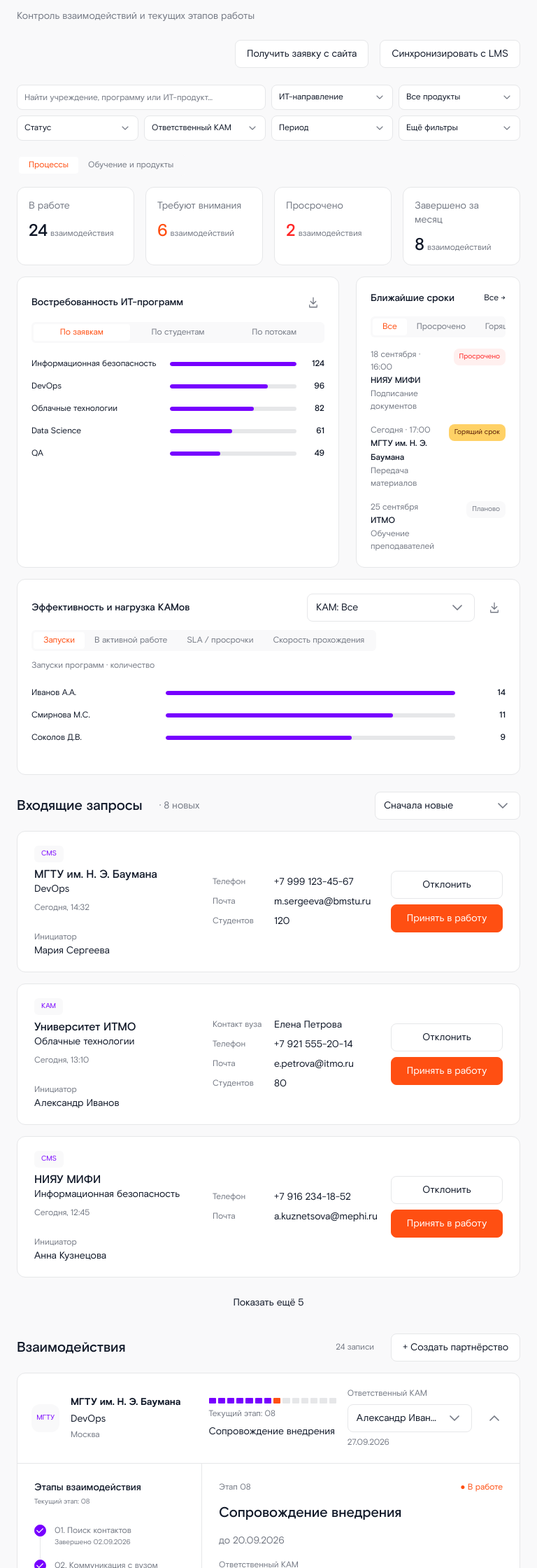
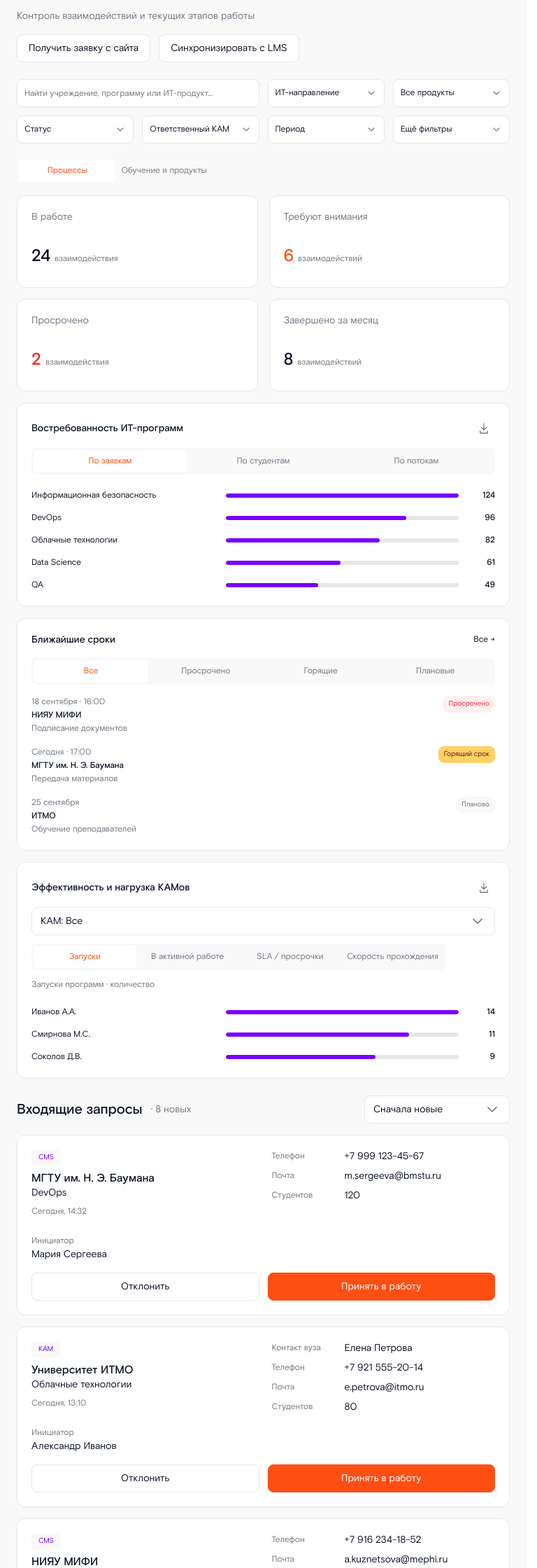
Before and after one commit to toptashka/AT2M, a React (Vite) app in the folder web/: page / in a window 768 px wide. Shown: the part 160-2400 px from the top of the page at 70% size. Built offline with nearby package versions, Linux system fonts and the light colour scheme.

Commit message:
fix: node_modules, upd WorkRegion - optimized the tablet's adaptivity

```diff
--- a/web/src/components/WorkRegion/WorkRegionLayout.css
+++ b/web/src/components/WorkRegion/WorkRegionLayout.css
@@ -1,7 +1,7 @@
 .work-region-layout {
   display: flex;
   flex-direction: column;
-  min-width: 768px;
+  min-width: 0;
   min-height: 100vh;
   min-height: 100svh;
   font-family: "Rostelecom Basis", Arial, sans-serif;
@@ -33,3 +33,27 @@
     min-width: 0;
   }
 }
+
+
+@media (min-width: 768px) and (max-width: 1279px) {
+  .work-region-layout > .site-footer .site-footer-inner {
+    width: calc(100% - 48px);
+    gap: 16px 24px;
+    padding-block: 20px;
+  }
+}
+
+@media (min-width: 768px) and (max-width: 1023px) {
+  .work-region-layout > .site-footer .site-footer-inner {
+    flex-direction: column;
+    align-items: center;
+    gap: 8px;
+    text-align: center;
+  }
+
+  .work-region-layout > .site-footer p:first-child {
+    flex: none;
+    max-width: 60ch;
+    text-wrap: balance;
+  }
+}
--- a/web/src/components/WorkRegion/WorkRegionUser.css
+++ b/web/src/components/WorkRegion/WorkRegionUser.css
@@ -1,5 +1,5 @@
 .aw {
-  min-width: 768px;
+  min-width: 0;
   min-height: 100vh;
   background: var(--a-page);
   color: var(--a-text);
@@ -1053,3 +1053,343 @@
     width: auto;
   }
 }
+
+@media (min-width: 768px) and (max-width: 1279px) {
+  .aw.aw > .at-header {
+    min-width: 0;
+  }
+
+  .aw.aw .aw-page {
+    width: calc(100% - 48px);
+    padding: 24px 0 48px;
+  }
+
+  .aw.aw .at-header .at-header-inner {
+    width: calc(100% - 48px);
+  }
+
+  .aw.aw .aw-heading {
+    flex-wrap: wrap;
+    gap: 16px;
+  }
+
+  .aw.aw .aw-top-actions {
+    width: 100%;
+    justify-content: flex-start;
+    flex-wrap: wrap;
+    gap: 12px;
+    margin: 0;
+  }
+
+  .aw.aw .at-button {
+    min-width: 0;
+    min-height: 40px;
+    white-space: normal;
+    overflow-wrap: anywhere;
+  }
+
+  .aw.aw .aw-toolbar {
+    grid-template-columns: repeat(4, minmax(0, 1fr));
+    gap: 12px;
+  }
+
+  .aw.aw .aw-toolbar > .at-input {
+    grid-column: span 2;
+  }
+
+  .aw.aw .aw-toolbar .at-select-trigger,
+  .aw.aw .aw-toolbar .at-input {
+    height: 40px;
+    min-height: 40px;
+  }
+
+  .aw.aw .aw-stats {
+    align-items: stretch;
+    grid-auto-rows: 1fr;
+    gap: 16px;
+  }
+
+  .aw.aw .aw-stat {
+    display: flex;
+    flex-direction: column;
+    min-width: 0;
+    height: 100%;
+    min-height: 132px;
+    padding: 20px;
+  }
+
+  .aw.aw .aw-stat > p {
+    min-height: 40px;
+  }
+
+  .aw.aw .aw-stat > div:not(.aw-track) {
+    display: flex;
+    flex-wrap: wrap;
+    align-items: baseline;
+    gap: 0 6px;
+    margin-top: 8px;
+  }
+
+  .aw.aw .aw-stat > .aw-track {
+    flex: none;
+    margin-top: 8px;
+  }
+
+  .aw.aw .aw-dashboard {
+    grid-template-columns: minmax(0, 1.2fr) minmax(0, 1fr);
+    gap: 16px;
+  }
+
+  .aw.aw .aw-chart,
+  .aw.aw .aw-deadlines {
+    min-width: 0;
+    padding: 20px;
+  }
+
+  .aw.aw .at-tabs {
+    display: grid;
+    grid-auto-flow: column;
+    grid-auto-columns: minmax(0, 1fr);
+    min-width: 0;
+    max-width: 100%;
+  }
+
+  .aw.aw .at-tabs button {
+    min-width: 0;
+    min-height: 32px;
+    padding: 6px 8px;
+    font-size: 12px;
+    line-height: 20px;
+    white-space: normal;
+  }
+
+  .aw.aw .aw-chart-head {
+    display: grid;
+    grid-template-columns: minmax(0, 1fr) 32px;
+    gap: 12px;
+  }
+
+  .aw.aw .aw-chart-head h3 {
+    grid-column: 1;
+    grid-row: 1;
+    min-width: 0;
+    margin: 0;
+  }
+
+  .aw.aw .aw-chart-head > .aw-export {
+    grid-column: 2;
+    grid-row: 1;
+  }
+
+  .aw.aw .aw-chart-head > .at-tabs,
+  .aw.aw .aw-chart-head > .at-select:not(.aw-export) {
+    grid-column: 1 / -1;
+    grid-row: 2;
+    width: 100%;
+  }
+
+  .aw.aw .aw-bar,
+  .aw.aw .aw-chart-kam .aw-bar {
+    grid-template-columns: minmax(120px, 0.8fr) minmax(0, 1fr) 40px;
+    gap: 12px;
+  }
+
+  .aw.aw .aw-bar > span:first-child {
+    white-space: normal;
+    overflow-wrap: anywhere;
+  }
+
+  .aw.aw .aw-section-title {
+    flex-wrap: wrap;
+    gap: 12px;
+  }
+
+  .aw.aw .aw-request {
+    grid-template-columns: minmax(0, 1fr) minmax(0, 1fr);
+    align-items: start;
+    gap: 16px 24px;
+    padding: 20px;
+  }
+
+  .aw.aw .aw-request > div:first-child {
+    grid-column: 1;
+    grid-row: 1;
+  }
+
+  .aw.aw .aw-request > div:nth-child(2) {
+    grid-column: 1;
+    grid-row: 2;
+  }
+
+  .aw.aw .aw-request dl {
+    grid-column: 2;
+    grid-row: 1 / span 2;
+    min-width: 0;
+  }
+
+  .aw.aw .aw-request dl > div {
+    grid-template-columns: 96px minmax(0, 1fr);
+  }
+
+  .aw.aw .aw-request-actions {
+    grid-column: 1 / -1;
+    grid-row: 3;
+    display: grid;
+    grid-template-columns: repeat(2, minmax(0, 1fr));
+    gap: 12px;
+  }
+
+  .aw.aw .aw-summary {
+    grid-template-columns: minmax(0, 1fr) minmax(0, 1fr) 40px;
+    align-items: start;
+    gap: 20px 24px;
+    min-height: 0;
+    padding: 20px;
+  }
+
+  .aw.aw .aw-org {
+    grid-column: 1 / 3;
+    grid-row: 1;
+    min-width: 0;
+  }
+
+  .aw.aw .aw-org > span:last-child {
+    min-width: 0;
+    overflow-wrap: anywhere;
+  }
+
+  .aw.aw .aw-progress {
+    grid-column: 1;
+    grid-row: 2;
+    align-self: center;
+    min-width: 0;
+    gap: 8px;
+  }
+
+  .aw.aw .aw-summary-owner {
+    grid-column: 2 / -1;
+    grid-row: 2;
+    min-width: 0;
+    gap: 8px;
+  }
+
+  .aw.aw .aw-summary > .at-icon {
+    grid-column: 3;
+    grid-row: 1;
+    width: 40px;
+    height: 40px;
+  }
+
+  .aw.aw .aw-summary-owner .at-select-trigger {
+    min-height: 40px;
+    height: auto;
+    padding-block: 8px;
+  }
+
+  .aw.aw .aw-summary-owner .at-select-trigger > span {
+    white-space: normal;
+    overflow-wrap: anywhere;
+  }
+
+  .aw.aw .aw-detail {
+    grid-template-columns: minmax(0, 1fr);
+  }
+
+  .aw.aw .aw-workflow {
+    min-width: 0;
+    padding: 20px;
+    border-right: 0;
+    border-bottom: 1px solid var(--a-border);
+  }
+
+  .aw.aw .aw-workflow ol {
+    display: grid;
+    grid-template-columns: repeat(3, minmax(0, 1fr));
+    gap: 8px;
+    margin-top: 16px;
+  }
+
+  .aw.aw .aw-workflow li::before {
+    display: none;
+  }
+
+  .aw.aw .aw-workflow button {
+    height: 100%;
+    min-height: 64px;
+    padding: 10px;
+    gap: 8px;
+    border: 1px solid var(--a-border);
+    border-radius: 8px;
+  }
+
+  .aw.aw .aw-workflow button > span:last-child {
+    min-width: 0;
+    overflow-wrap: anywhere;
+  }
+
+  .aw.aw .aw-workflow .selected button {
+    background: var(--a-field);
+    border-color: var(--a-accent);
+  }
+
+  .aw.aw .aw-detail-main {
+    grid-template-columns: minmax(0, 1fr);
+    padding: 24px 20px;
+    gap: 20px;
+  }
+
+  .aw.aw .aw-stage-top {
+    flex-wrap: wrap;
+    gap: 8px 16px;
+  }
+
+  .aw.aw .aw-contract,
+  .aw.aw .aw-meta {
+    grid-template-columns: repeat(3, minmax(0, 1fr));
+    gap: 16px;
+  }
+
+  .aw.aw .aw-contact {
+    grid-template-columns: repeat(2, minmax(0, 1fr));
+    gap: 16px;
+  }
+
+  .aw.aw .aw-meta > div,
+  .aw.aw .aw-contract > div,
+  .aw.aw .aw-contact > div,
+  .aw.aw .aw-comment > div {
+    min-width: 0;
+    overflow-wrap: anywhere;
+  }
+
+  .aw.aw .aw-file > .at-icon {
+    flex: none;
+    width: 40px;
+    height: 40px;
+  }
+
+  .aw.aw .aw-detail-actions {
+    display: grid;
+    grid-template-columns: repeat(2, minmax(0, 1fr));
+    gap: 12px;
+  }
+
+  .aw.aw .aw-detail-actions > button {
+    width: 100%;
+    margin: 0;
+  }
+
+  .aw.aw .at-dialog {
+    max-width: calc(100% - 48px);
+  }
+}
+
+@media (min-width: 768px) and (max-width: 1099px) {
+  .aw.aw .aw-dashboard {
+    grid-template-columns: minmax(0, 1fr);
+  }
+
+  .aw.aw .aw-stats {
+    grid-template-columns: repeat(2, minmax(0, 1fr));
+  }
+}
```
